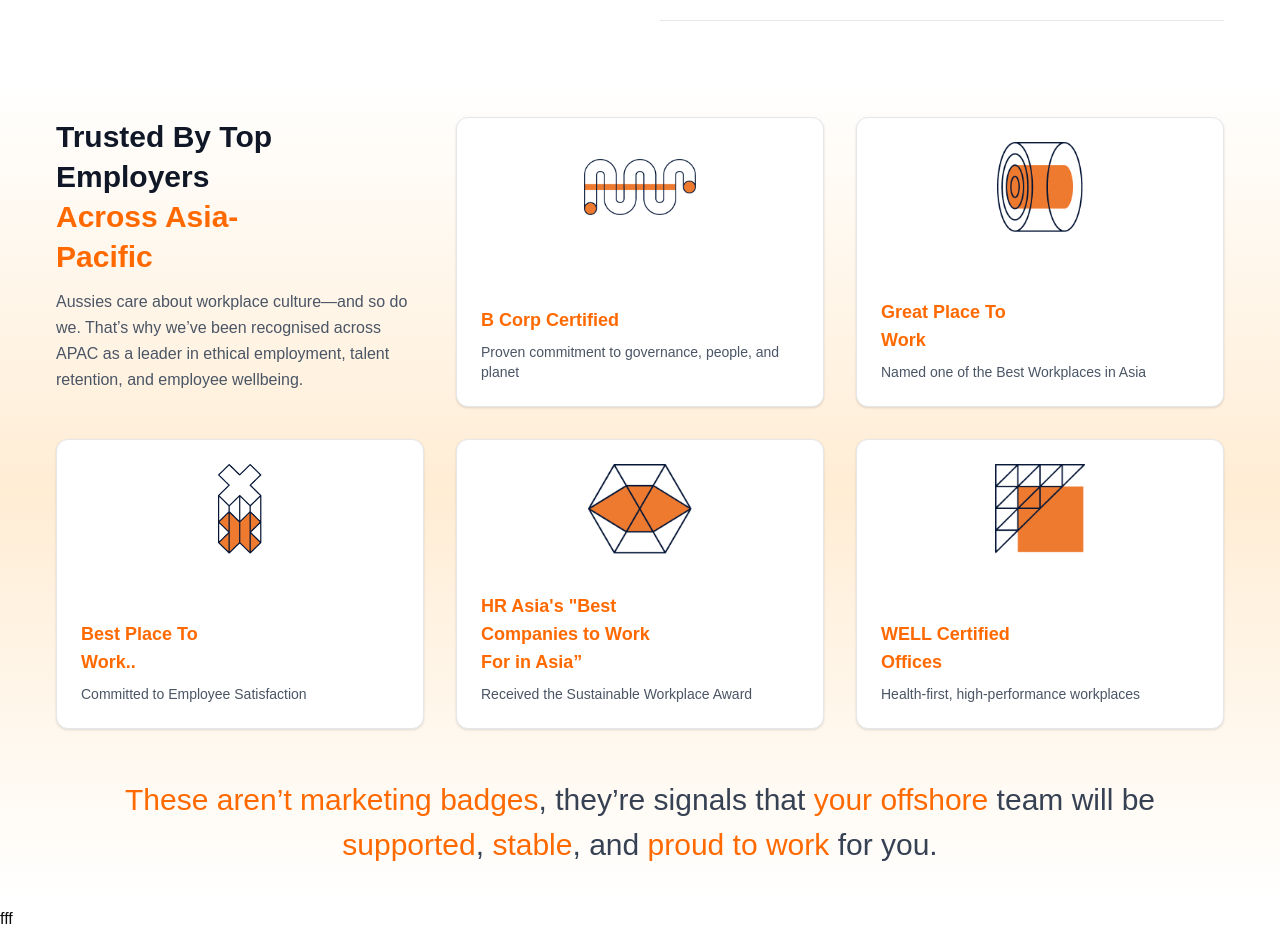
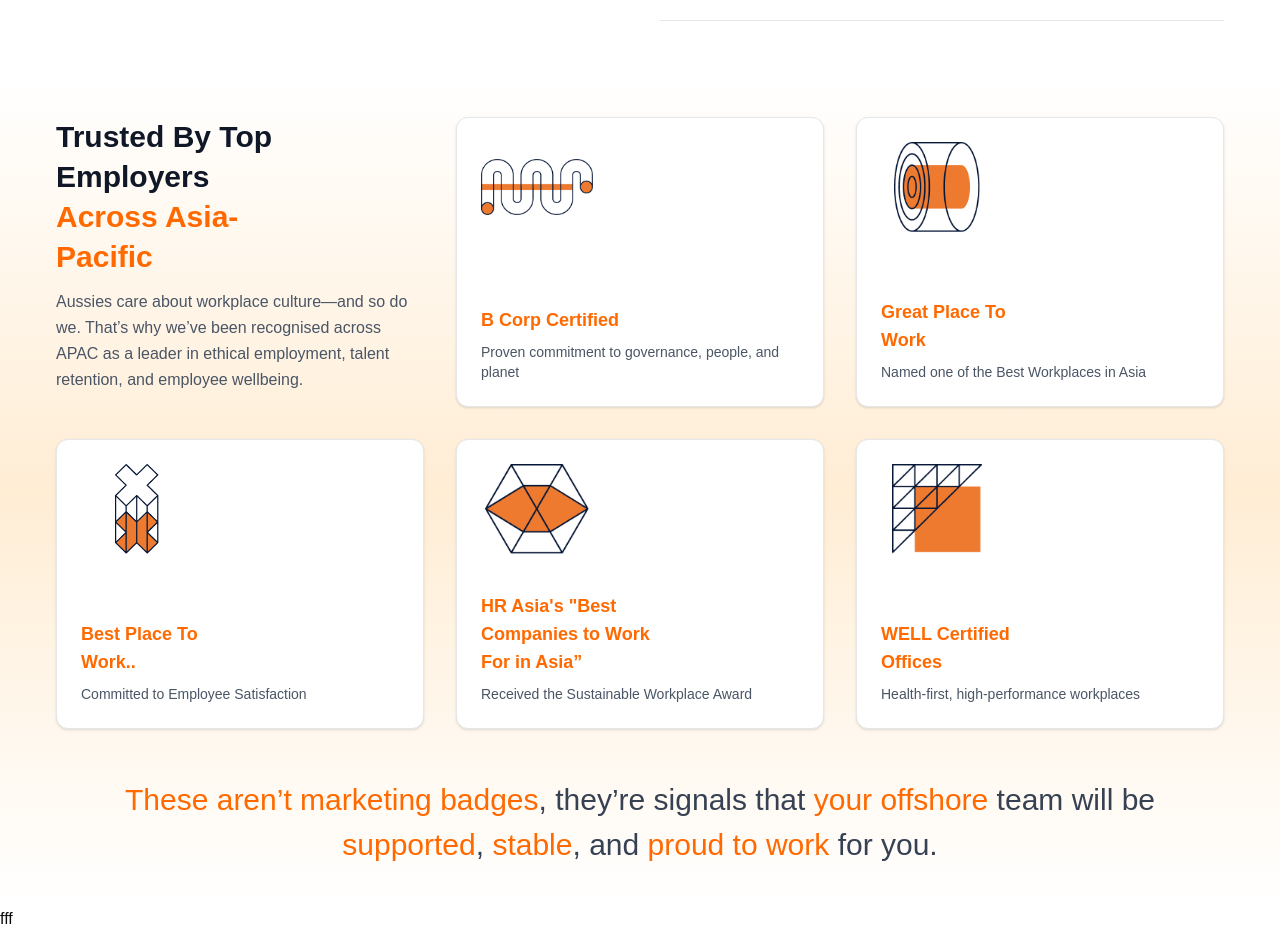
Before and after one commit to HadiaKhalil/KMC, a Next.js app: page / in a window 1280 px wide. Shown: the part 549-1475 px from the top of the page. Built offline with nearby package versions, Linux system fonts and the light colour scheme.

Commit message:
first commit

```diff
--- a/src/views/Home/Cards.tsx
+++ b/src/views/Home/Cards.tsx
@@ -5,7 +5,7 @@
     <div className='bg-gradient-to-b from-white via-orange-100 to-white'>
 
     <div className="main-container ">
-     <div className="grid lg:grid-cols-3 sm:grid-cols-2 grid-cols-1 gap-8 items-stretch">
+     <div className="grid lg:grid-cols-3 sm:grid-cols-2 grid-cols-1 gap-8 ">
 
   <div className=''>
     <h2 className="text-2xl md:text-3xl font-bold lg:w-[230px] w-[240px] text-gray-900 leading-[40px]">
@@ -50,12 +50,12 @@
       key={i}
       className="bg-white border border-gray-200 rounded-xl p-6 shadow-sm hover:shadow-lg transition flex flex-col justify-between h-[290px]"
     >
-      <div className="max-w-[120px] mx-auto">
+      <div className="max-w-[120px]">
   <Image
     src={card.Image}
     alt={card.title}
-    width={112}   // intrinsic width
-    height={90}   // intrinsic height
+    width={112}
+    height={90}
     className="object-contain w-28 h-[90px] min-w-[80px] min-h-[80px]"
   />
 </div>
```
